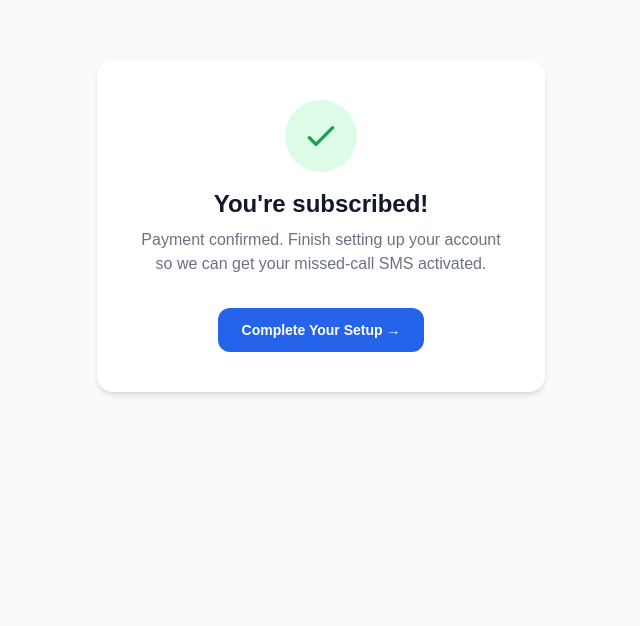
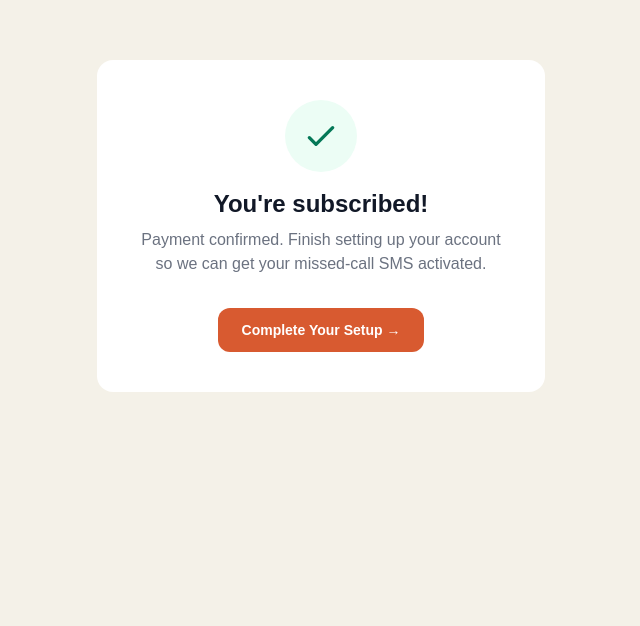
Before and after one commit to TonyShotliff/garage-door-leads, a Next.js app: page /success in a window 1280 px wide. Shown: the part 174-800 px from the top of the page, without its empty margins (319-959 px from the left). Built offline with nearby package versions, Linux system fonts and the light colour scheme.

Commit message:
Restyle success page to match new homepage palette

```diff
--- a/src/app/success/page.tsx
+++ b/src/app/success/page.tsx
@@ -10,11 +10,11 @@ export default function SuccessPage({
     : "/onboarding";
 
   return (
-    <main className="min-h-screen bg-gray-50 flex items-center justify-center px-4">
-      <div className="bg-white rounded-2xl shadow-md p-10 max-w-md w-full text-center">
+    <main className="min-h-screen bg-[#F4F1E8] flex items-center justify-center px-4">
+      <div className="bg-white rounded-2xl p-10 max-w-md w-full text-center">
         <div className="flex justify-center mb-4">
-          <div className="bg-green-100 rounded-full p-4">
-            <svg className="w-10 h-10 text-green-600" fill="none" stroke="currentColor" viewBox="0 0 24 24">
+          <div className="bg-emerald-50 rounded-full p-4">
+            <svg className="w-10 h-10 text-emerald-700" fill="none" stroke="currentColor" viewBox="0 0 24 24">
               <path strokeLinecap="round" strokeLinejoin="round" strokeWidth={2} d="M5 13l4 4L19 7" />
             </svg>
           </div>
@@ -26,7 +26,7 @@ export default function SuccessPage({
         </p>
         <Link
           href={onboardingHref}
-          className="inline-block bg-blue-600 hover:bg-blue-700 text-white font-semibold px-6 py-3 rounded-xl transition text-sm"
+          className="inline-block bg-[#D85A30] hover:bg-[#c14d26] text-white font-semibold px-6 py-3 rounded-xl transition text-sm"
         >
           Complete Your Setup →
         </Link>
```
